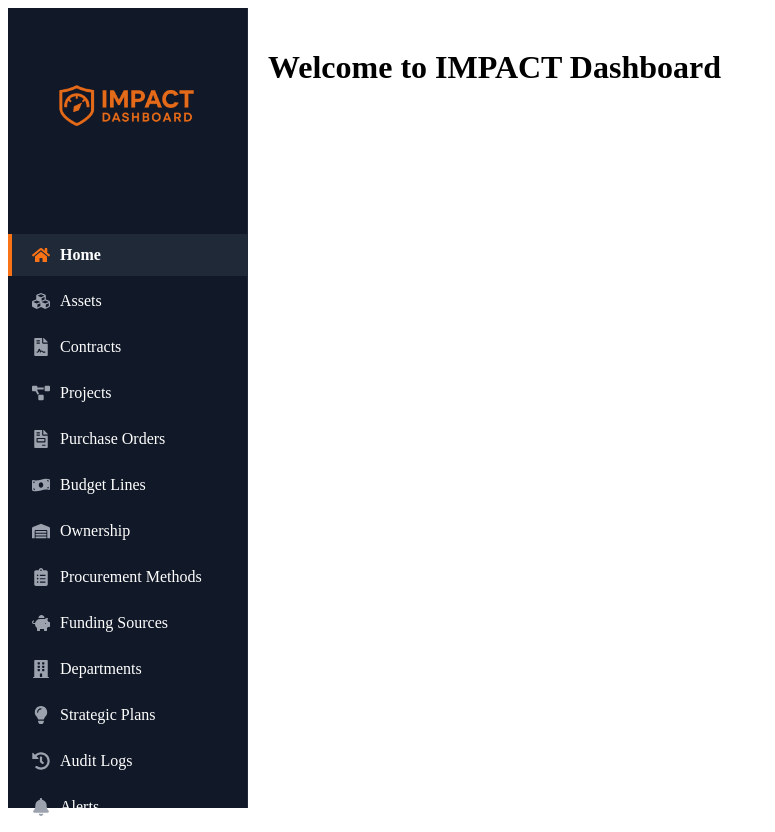
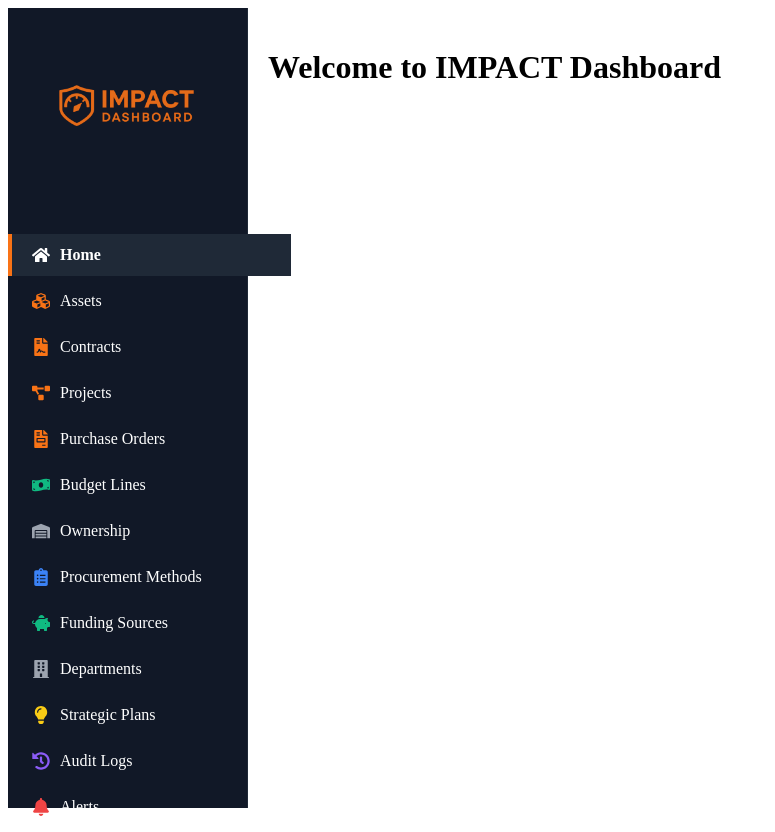
Before and after one commit to Wavonics/impact-dashboard-ui-react, a React (Create React App) app: page / in a window 1280 px wide. Shown: the whole page, without its empty margins (0-775 px from the left). Built offline with nearby package versions, Linux system fonts and the light colour scheme.

Commit message:
Update NavBar.js

```diff
--- a/src/components/NavBar.js
+++ b/src/components/NavBar.js
@@ -40,13 +40,31 @@ export default function NavBar() {
     backgroundColor: location.pathname === path ? '#1f2937' : 'transparent',
     fontWeight: location.pathname === path ? '600' : 'normal',
     transition: 'all 0.2s ease',
-    marginBottom: '4px'
+    marginBottom: '4px',
+    width: '100%',
+    cursor: 'pointer'
   });
+
+  const iconColors = {
+    '/': '#ffffff',
+    '/assets': '#f97316',
+    '/contracts': '#f97316',
+    '/projects': '#f97316',
+    '/po': '#f97316',
+    '/budget-lines': '#10b981',
+    '/ownership': '#9ca3af',
+    '/procurement-methods': '#3b82f6',
+    '/funding-sources': '#10b981',
+    '/departments': '#9ca3af',
+    '/strategic-plans': '#facc15',
+    '/audit-logs': '#8b5cf6',
+    '/alerts': '#ef4444'
+  };
 
   const iconStyle = (path) => ({
     marginRight: '10px',
     fontSize: '18px',
-    color: location.pathname === path ? '#f97316' : '#9ca3af'
+    color: iconColors[path]
   });
 
   return (
```
